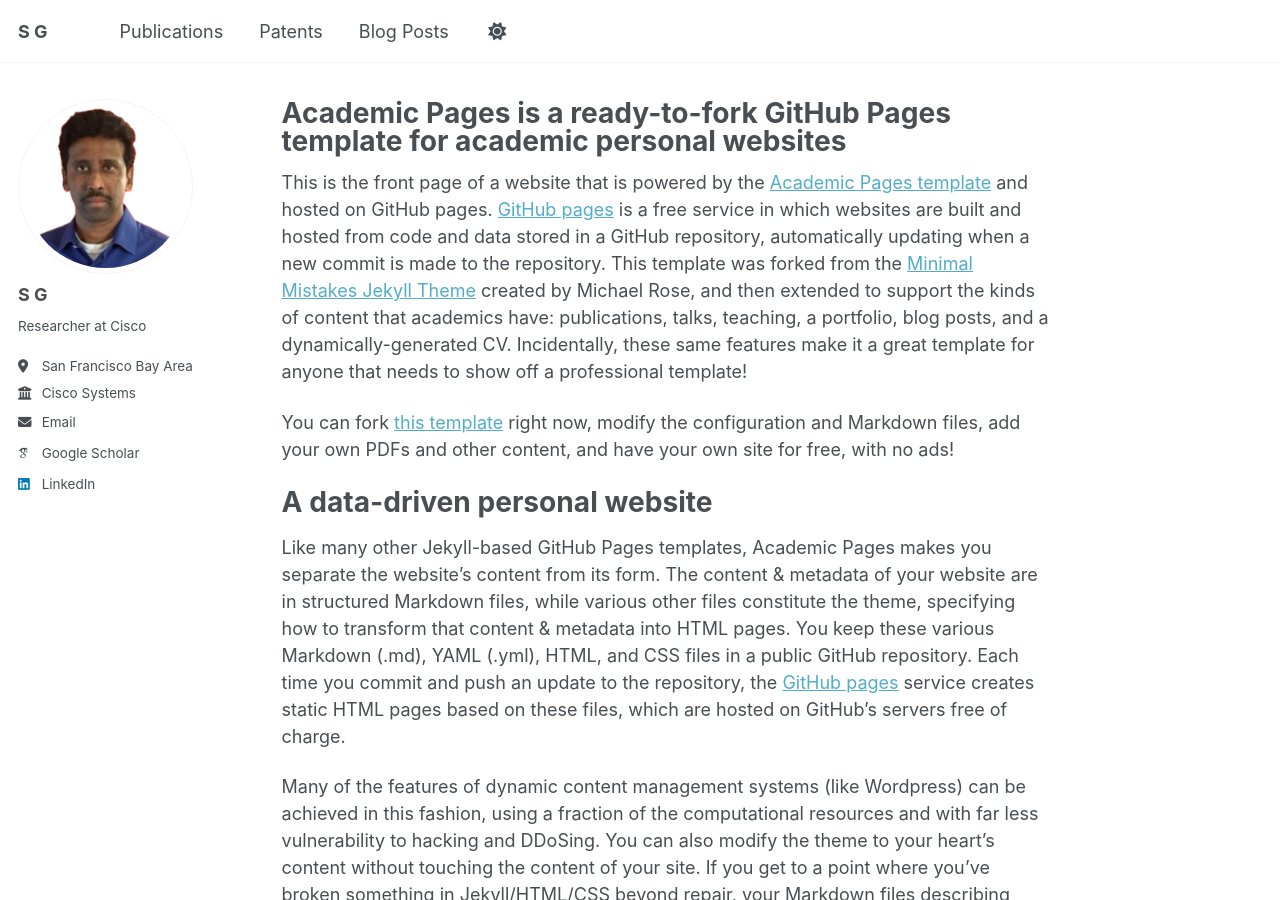
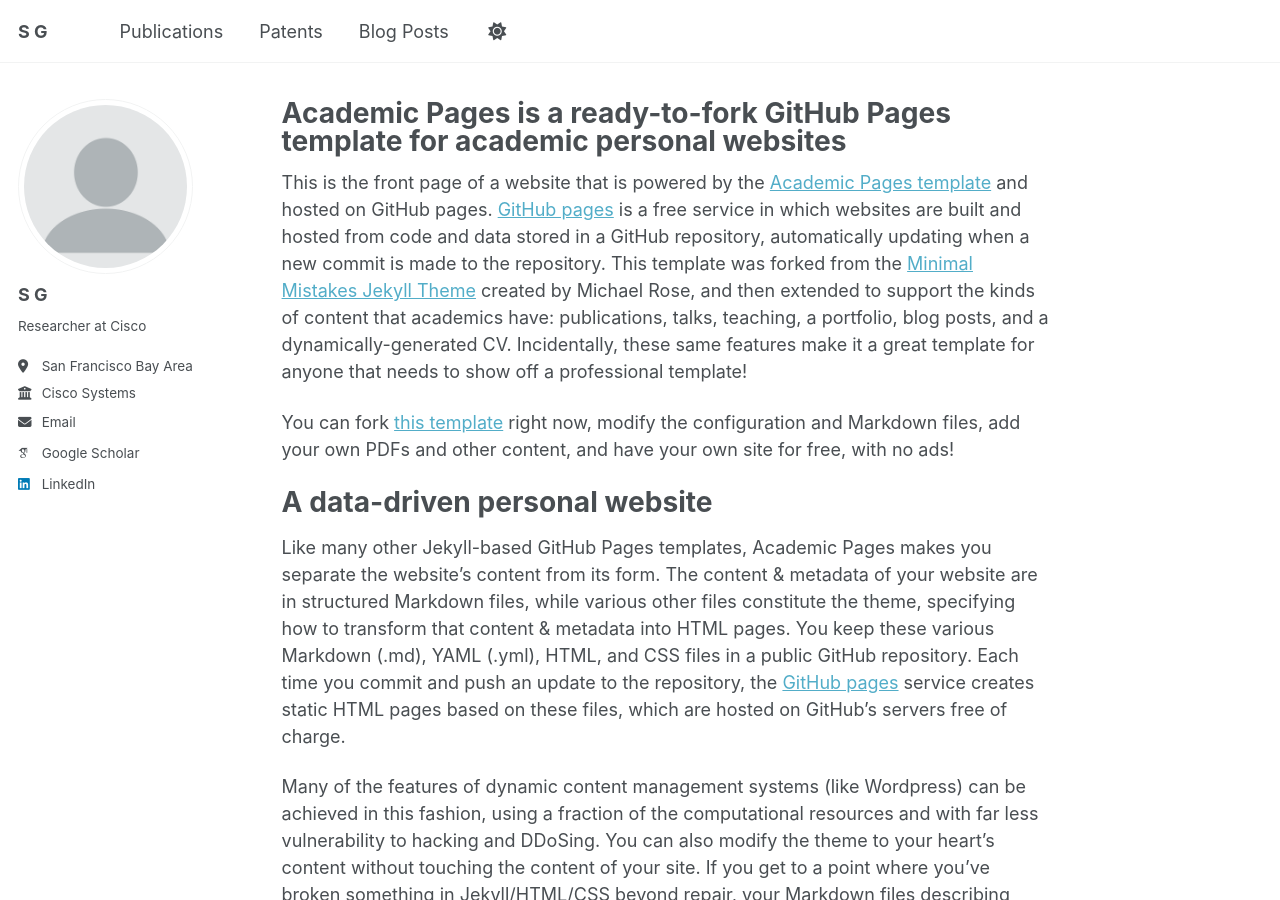
Before and after one commit to srigundavelli/srigundavelli.github.io, a Jekyll site: the page built from _pages/about.md, in a window 1280 px wide and 900 px high. Built offline with Jekyll 4.4.1, drawn with Linux system fonts in a browser that asks for light colours; some web fonts are replaced; a script that is not in the unit is left out.

Commit message:
Update _config.yml

```diff
--- a/_config.yml
+++ b/_config.yml
@@ -23,7 +23,7 @@ repository               : "academicpages/academicpages.github.io"
 #               Additional customization can be done by editing /_includes/author-profile.html
 author:
   # Biographic information
-  avatar           : "Sri-Photo.png"
+  avatar           : "profile.png"
   name             : "S G"
   pronouns         : # example: "she/her"
   bio              : "Researcher at Cisco"
```
